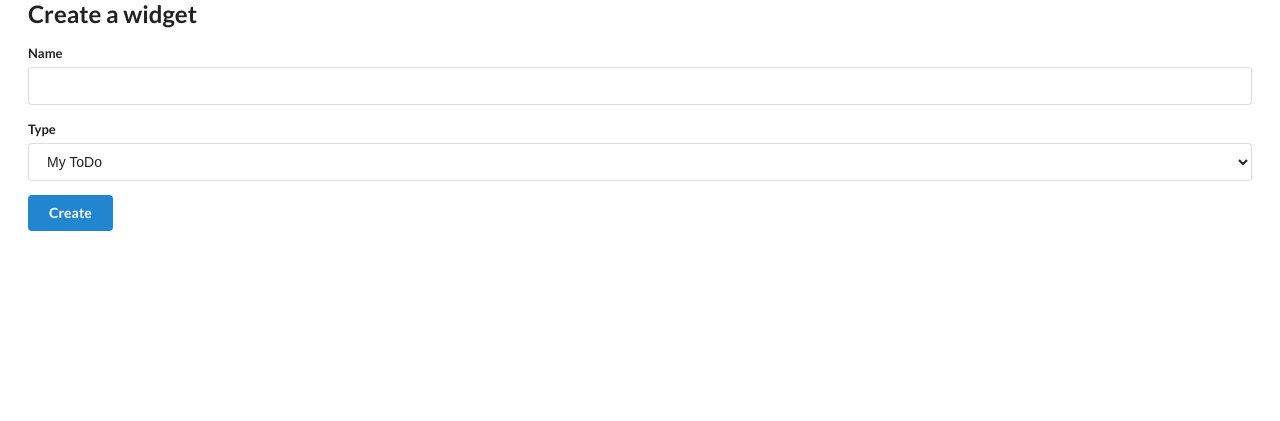
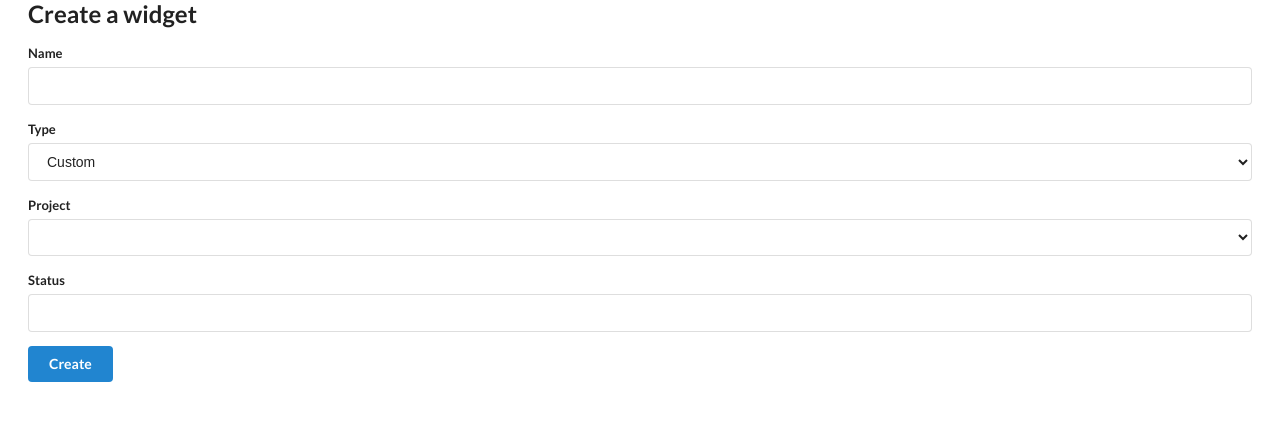
Before and after one commit to istvan-antal/overseer, a PHP site: template views/widgetForm.twig in a window 1280 px wide. Shown: the part 53-474 px from the top of the page. Run offline with PHP 8.4, Linux system fonts and the light colour scheme; the template is opened without the code that fills it: most values are stand-ins (such as "Sample title", 1, 10 or a date in 2020); some libraries are stand-ins or nearby versions.

Commit message:
Custom issue widget

```diff
--- a/views/widgetForm.twig
+++ b/views/widgetForm.twig
@@ -10,6 +10,7 @@
         <div class="field">
             <label>Type</label>
             <select name="type">
+                <option value="custom">Custom</option>
                 <option value="myTodo">My ToDo</option>
                 <option value="myTestingIssues">My Testing Issues</option>
                 <option value="myIssuesResolvedToday">My Issues Resolved Today</option>
@@ -18,6 +19,19 @@
                 <option value="issuesWorkedOn">Issues Worked On</option>
             </select>
         </div>
+        <div class="field">
+            <label>Project</label>
+            <select name="queryOptions[project]">
+                <option value=""></option>
+                {% for project in projects %}
+                <option value="{{project.key}}">{{project.name}}</option>
+                {% endfor %}
+            </select>
+        </div>
+        <div class="field">
+            <label>Status</label>
+            <input type="text" name="queryOptions[status][]">
+        </div>
         <input class="ui blue submit button" type="submit" value="Create">
     </form>
 {% endblock %}
```
Also changed, not shown: src/Overseer/JIRA.php (+14 -0 lines), web/index.php (+22 -1 lines).
